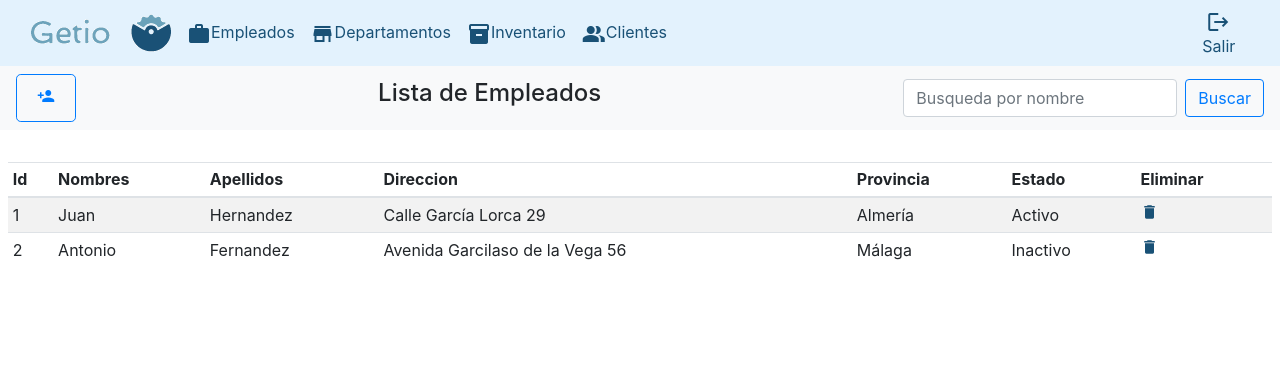
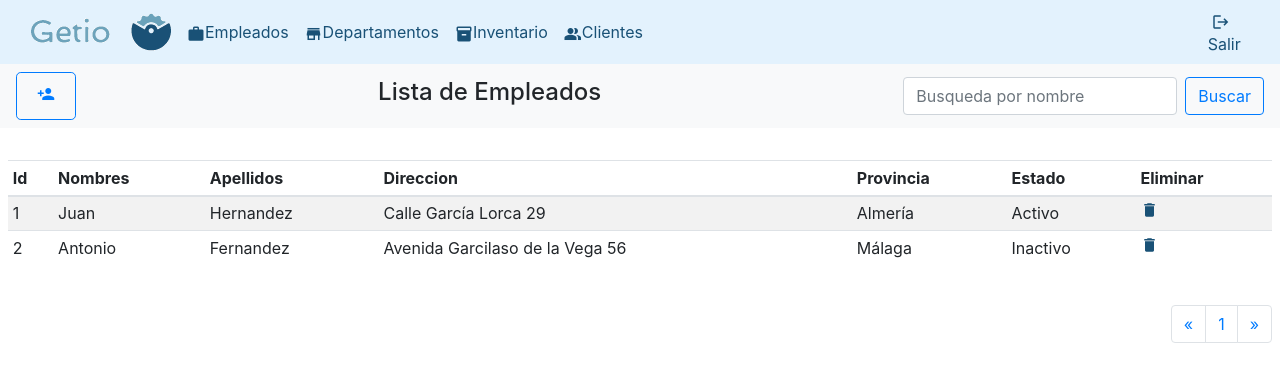
Before and after one commit to VayoSB/GestionDeTiendasOnline, a PHP site: page /?controller=empleado&&action=show in a window 1280 px wide. Shown: the top 382 px of the page. Run offline with PHP 8.4, Linux system fonts and the light colour scheme; a user stored in the database is signed in; data comes from the database, SQL or seed files in the repository; style sheets or scripts are compiled from the project's sources.

Commit message:
Añadida paginación y reducidos los iconos de la cabecera

```diff
--- a/Views/Empleado/bienvenido.php
+++ b/Views/Empleado/bienvenido.php
@@ -10,7 +10,7 @@
   <h5 class="card-header">Gestión de Tiendas Online</h5>
 </div>
 
-<div class="row align-items-start p-2">
+<div class="row align-items-start p-3">
   <div class="card ml-4 mr-4" style="width: 18rem;">
     <div class="card-body">
       <h5 class="card-title" style="color:#195176;"><span class="material-icons align-middle">badge</span>Lista de Empleados</h5>
--- a/Views/Empleado/show.php
+++ b/Views/Empleado/show.php
@@ -58,6 +58,21 @@
 			</tbody>
 		</table>
 	</div>
+	<nav class="nav justify-content-end mr-2" aria-label="Page navigation example">
+  		<ul class="pagination">
+			<li class="page-item">
+				<a class="page-link" href="#" aria-label="Previous">
+					<span aria-hidden="true">&laquo;</span>
+				</a>
+			</li>
+			<li class="page-item"><a class="page-link" href="#">1</a></li>
+			<li class="page-item">
+				<a class="page-link" href="#" aria-label="Next">
+					<span aria-hidden="true">&raquo;</span>
+				</a>
+			</li>
+		</ul>
+	</nav>
 </div>
 
 <?php
--- a/Views/Layouts/cabecera.php
+++ b/Views/Layouts/cabecera.php
@@ -17,25 +17,25 @@
       <ul class="navbar-nav">
         <li class="nav-item">
           <a class="nav-link-primary p-2 ml-2" href="?controller=empleado&&action=show" style="color:#195176;">
-            <span class="material-icons align-middle">work</span>Empleados</a>
+            <span class="material-icons md-18 align-middle">work</span>Empleados</a>
         </li>
       </ul>
       <ul class="navbar-nav">
         <li class="nav-item">
           <a class="nav-link-primary p-2" href="" style="color:#195176;">
-            <span class="material-icons align-middle">store</span>Departamentos</a>
+            <span class="material-icons md-18 align-middle">store</span>Departamentos</a>
         </li>
       </ul>
       <ul class="navbar-nav">
         <li class="nav-item">
           <a class="nav-link-primary p-2" href="" style="color:#195176;">
-            <span class="material-icons align-middle">inventory</span>Inventario</a>
+            <span class="material-icons md-18 align-middle">inventory</span>Inventario</a>
         </li>
       </ul>
       <ul class="navbar-nav">
         <li class="nav-item">
           <a class="nav-link-primary p-2" href="" style="color:#195176;">
-            <span class="material-icons align-middle">people_alt</span>Clientes</a>
+            <span class="material-icons md-18 align-middle">people_alt</span>Clientes</a>
         </li>
       </ul>
     </div>
@@ -45,7 +45,7 @@
     <ul class="navbar-nav float-right">
       <li class="nav-item">
         <a class="nav-link-primary p-1" href="?controller=empleado&&action=logout" style="color:#195176;">
-        <span class="material-icons align-middle">logout</span>Salir</a>
+        <span class="material-icons md-18 align-middle">logout</span>Salir</a>
       </li>
     </ul>
   </div>
```
Also changed, not shown: Views/Empleado/login.php (indentation only).
